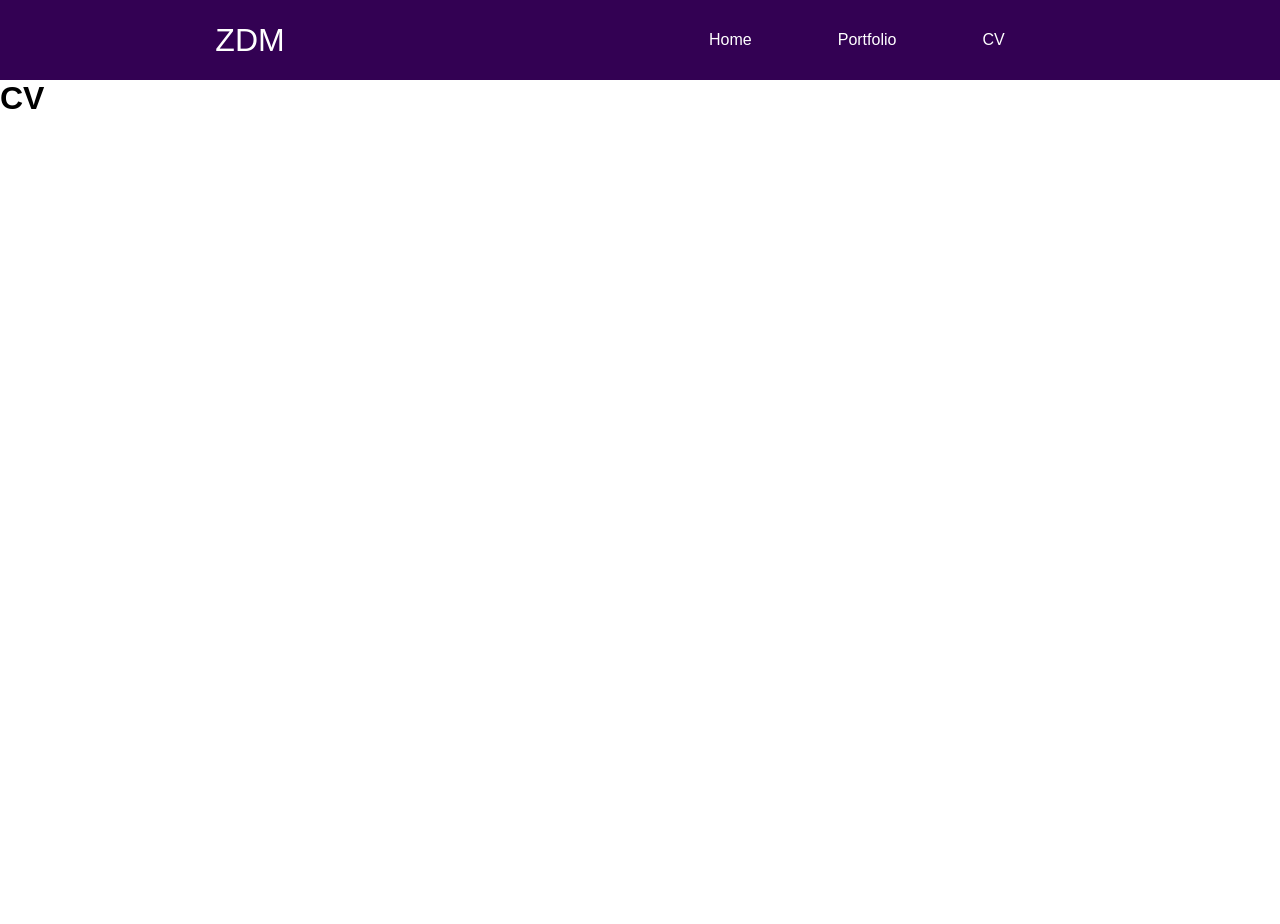
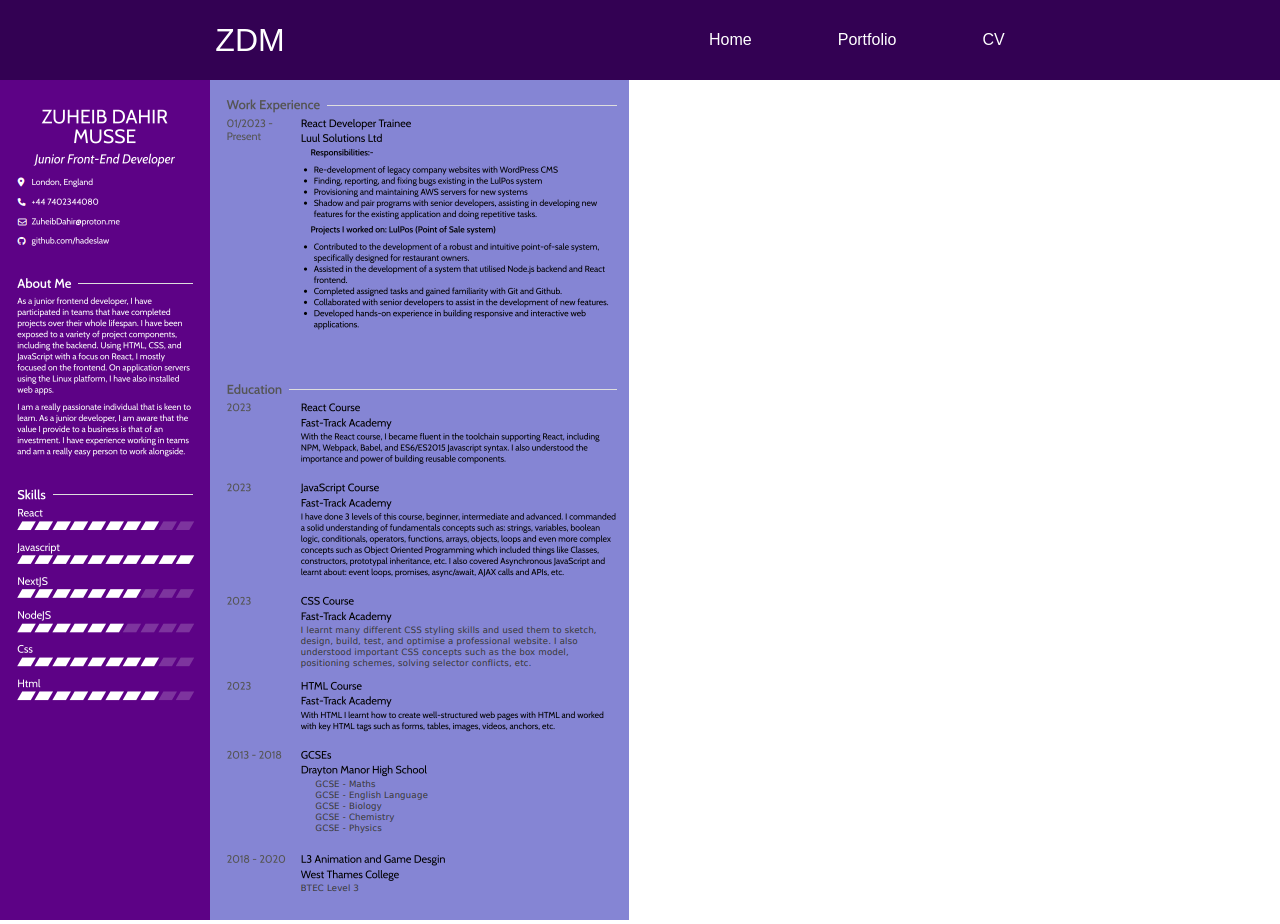
Before and after one commit to hadeslaw/Portfolio-Website, a React (Vite) app: page /CV in a window 1280 px wide. Before the commit the page ends 800 px from the top, so only its background shows below. Built offline with nearby package versions, Linux system fonts and the light colour scheme.

Commit message:
Add files via upload

```diff
--- a/src/pages/Cv.jsx
+++ b/src/pages/Cv.jsx
@@ -1,7 +1,12 @@
 import React from "react";
 import '../App.css';
+import logo from './CV.png'
 
 
+function Header(){
+    return <img src={logo} alt ="Logo" />;
+}
+
 export default function Cv(){
-    return <h1 className="Cv">CV</h1>;
+    return Header();
 }
```
Also changed, not shown: src/pages/CV.png (added).
